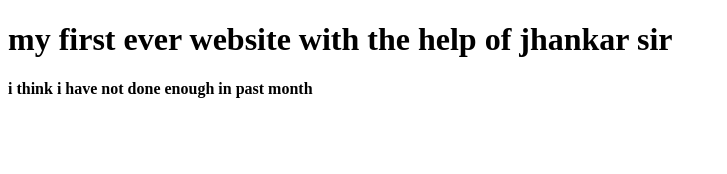
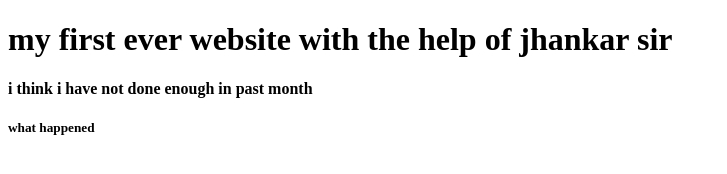
Before and after one commit to tanmoyach99/first-ever-website, a plain HTML site: page index.html in a window 1280 px wide. Shown: the whole page, without its empty margins (0-727 px from the left). Drawn offline with Linux system fonts and the light colour scheme.

Commit message:
Update index.html

```diff
--- a/index.html
+++ b/index.html
@@ -9,5 +9,6 @@
     <h1>my first ever website with the help of jhankar sir
     </h1>
     <h4>i think i have not done enough in past month</h4>
+    <h5> what happened</h5>
 </body>
 </html>
```
